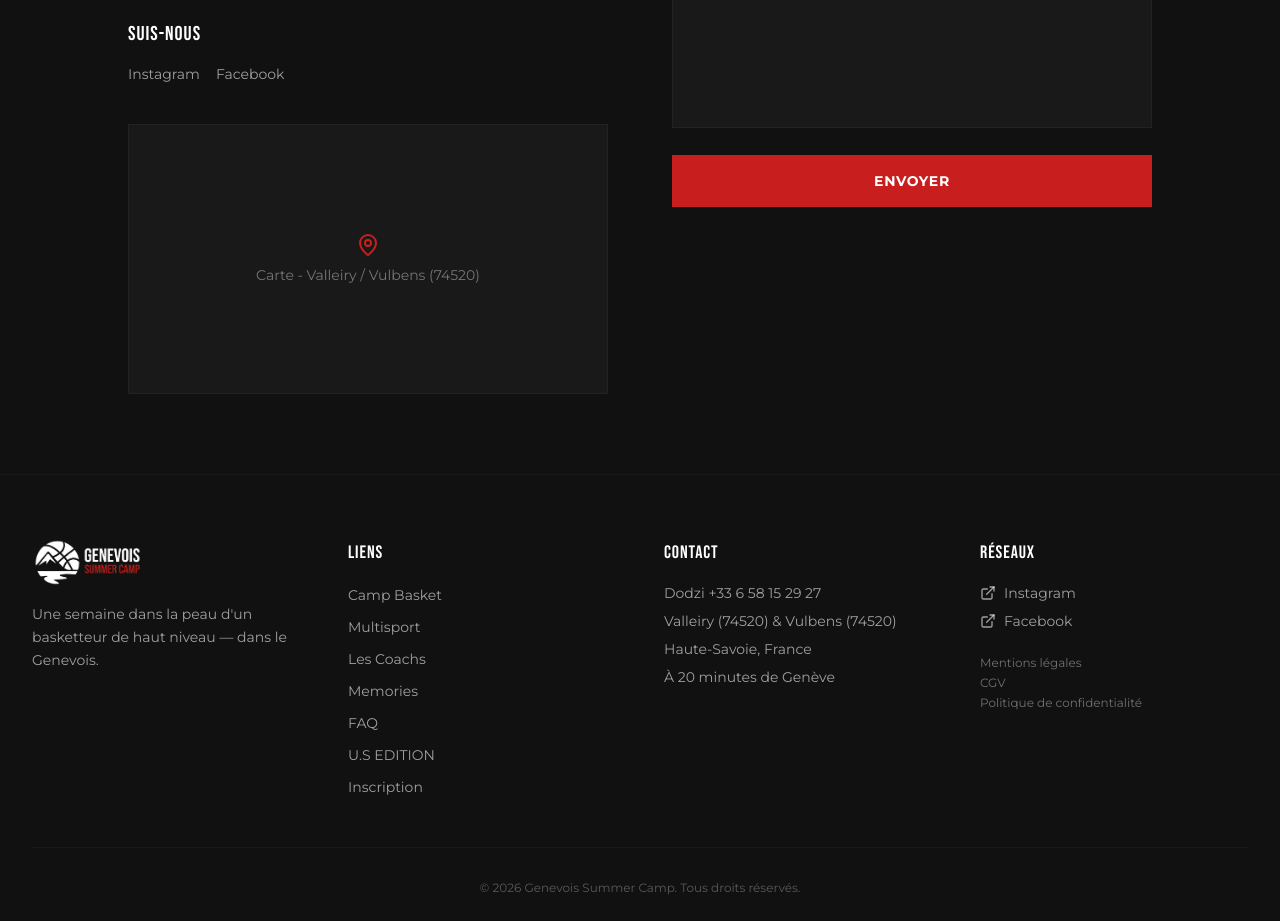
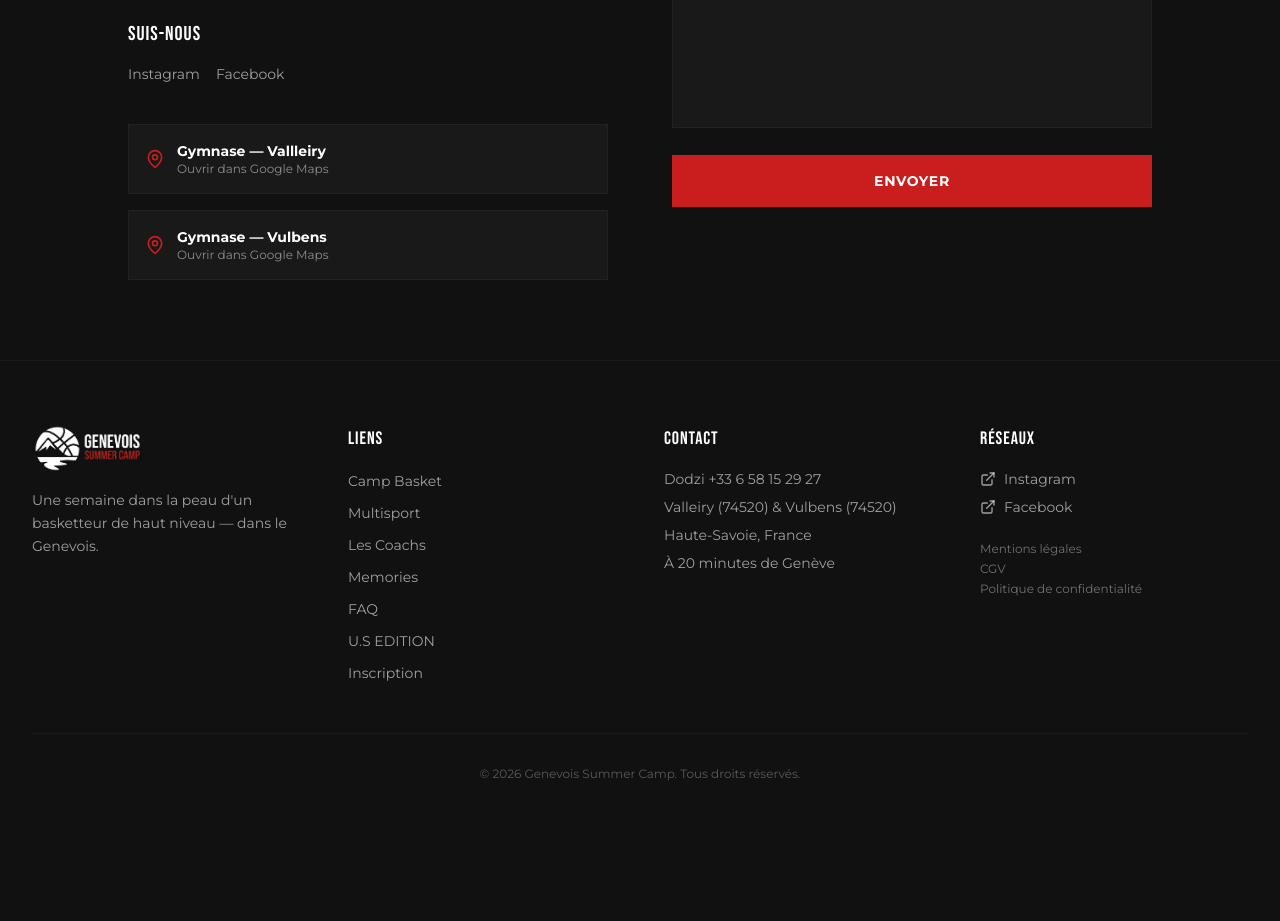
Before and after one commit to rayantech-iot/summer-camp-St-Ju, a Next.js app: page /contact in a window 1280 px wide. Shown: the part 820-1741 px from the top of the page. After the commit the page ends 1666 px from the top, so only its background shows below. Built offline with nearby package versions, Linux system fonts and the light colour scheme; no server answers.

Commit message:
Ajout liens Google Maps gymnases Valleiry et Vulbens

```diff
--- a/src/app/contact/page.tsx
+++ b/src/app/contact/page.tsx
@@ -104,12 +104,24 @@ export default function ContactPage() {
                 </div>
               </div>
 
-              {/* Map placeholder */}
-              <div className="mt-10 aspect-video bg-gsc-gray/20 border border-gsc-gray/30 flex items-center justify-center">
-                <div className="text-center">
-                  <MapPin className="text-gsc-red mx-auto mb-2" size={24} />
-                  <p className="text-sm text-gsc-white/40">{t('contact.map')}</p>
-                </div>
+              {/* Map links */}
+              <div className="mt-10 space-y-4">
+                <a href="https://maps.app.goo.gl/8wRhytYebvAtraRV8?g_st=aw" target="_blank" rel="noopener noreferrer"
+                  className="flex items-center gap-3 bg-gsc-gray/20 p-4 border border-gsc-gray/30 hover:border-gsc-red/50 transition-colors group">
+                  <MapPin className="text-gsc-red shrink-0" size={20} />
+                  <div>
+                    <p className="text-sm font-bold text-gsc-white group-hover:text-gsc-red transition-colors">Gymnase — Vallleiry</p>
+                    <p className="text-xs text-gsc-white/50">Ouvrir dans Google Maps</p>
+                  </div>
+                </a>
+                <a href="https://maps.app.goo.gl/RCB1mWT72UaPwjD5A?g_st=aw" target="_blank" rel="noopener noreferrer"
+                  className="flex items-center gap-3 bg-gsc-gray/20 p-4 border border-gsc-gray/30 hover:border-gsc-red/50 transition-colors group">
+                  <MapPin className="text-gsc-red shrink-0" size={20} />
+                  <div>
+                    <p className="text-sm font-bold text-gsc-white group-hover:text-gsc-red transition-colors">Gymnase — Vulbens</p>
+                    <p className="text-xs text-gsc-white/50">Ouvrir dans Google Maps</p>
+                  </div>
+                </a>
               </div>
             </div>
 
```
